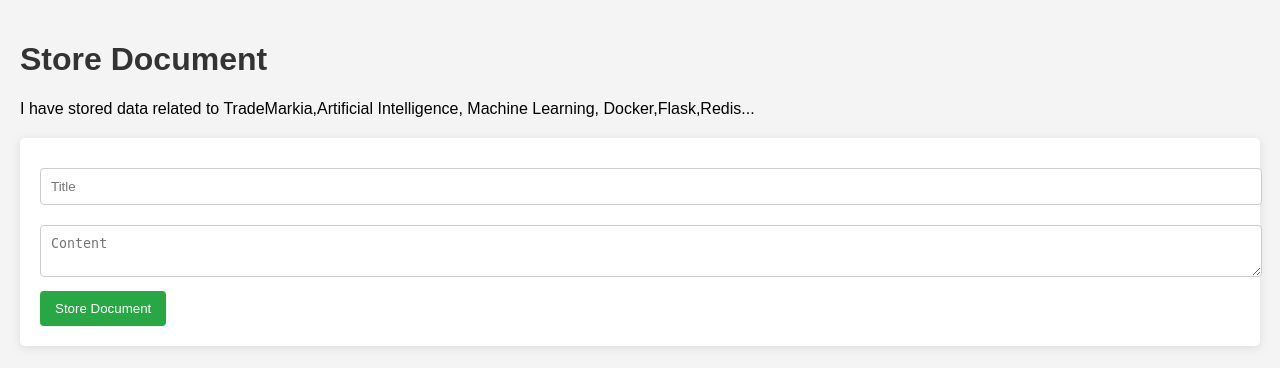
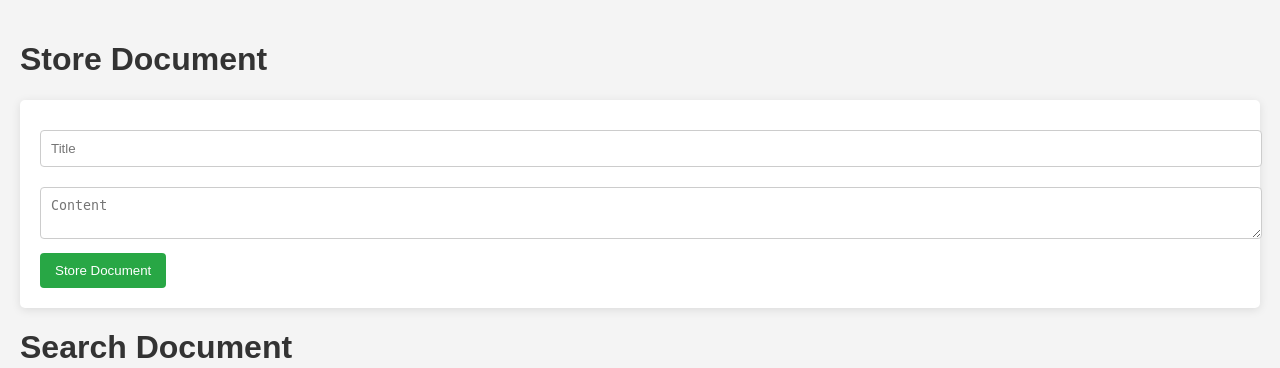
Before and after one commit to devatapujitha/21BCE8981_ML, a Flask app: page / in a window 1280 px wide. Shown: the top 368 px of the page. Run offline with Flask 3, Linux system fonts and the light colour scheme.

Commit message:
Update index.html

```diff
--- a/templates/index.html
+++ b/templates/index.html
@@ -47,7 +47,6 @@
 </head>
 <body>
     <h1>Store Document</h1>
-    <p> I have stored data related to TradeMarkia,Artificial Intelligence, Machine Learning, Docker,Flask,Redis...</p>
     <form action="/store" method="post">
         <input type="text" name="title" placeholder="Title" required>
         <textarea name="content" placeholder="Content" required></textarea>
```
